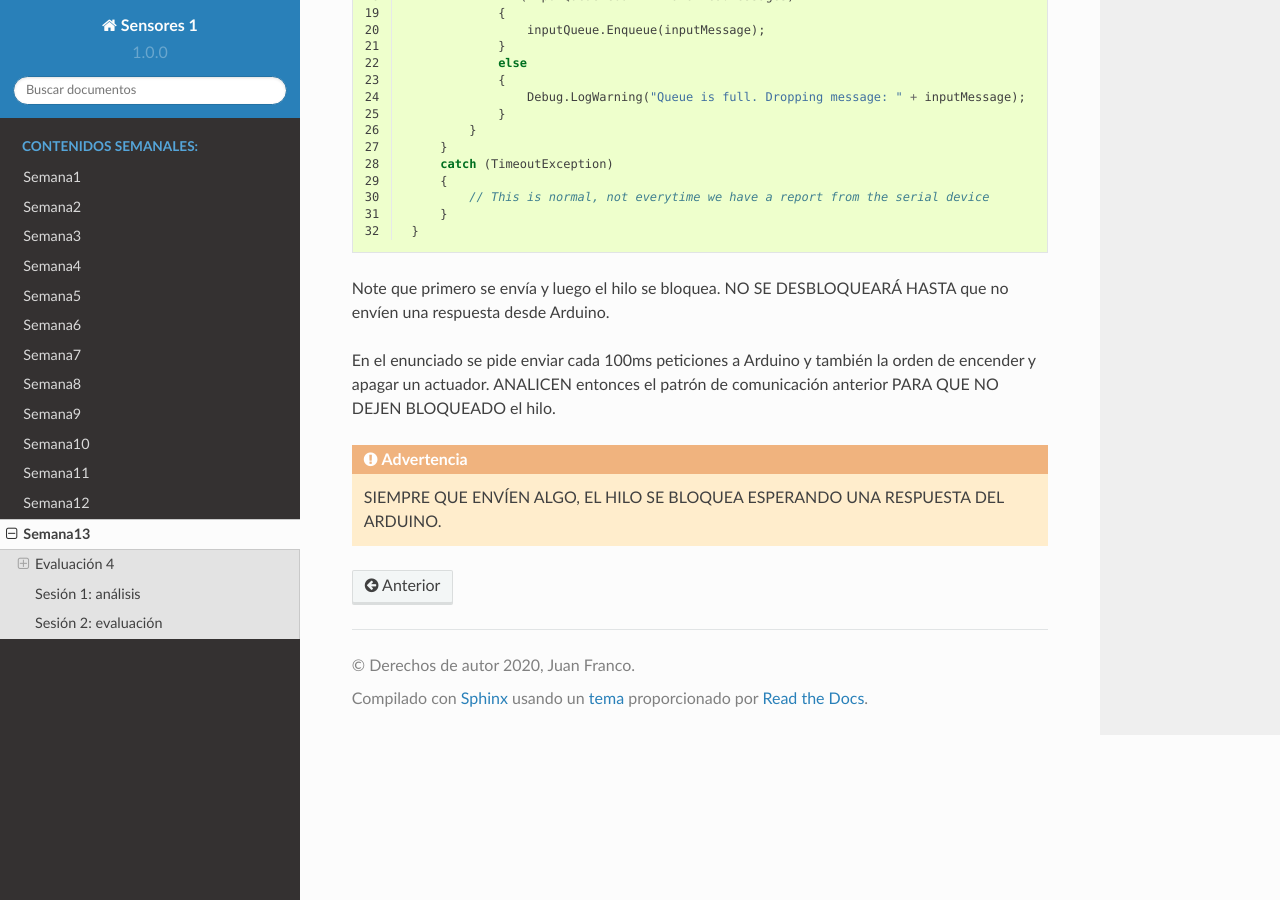
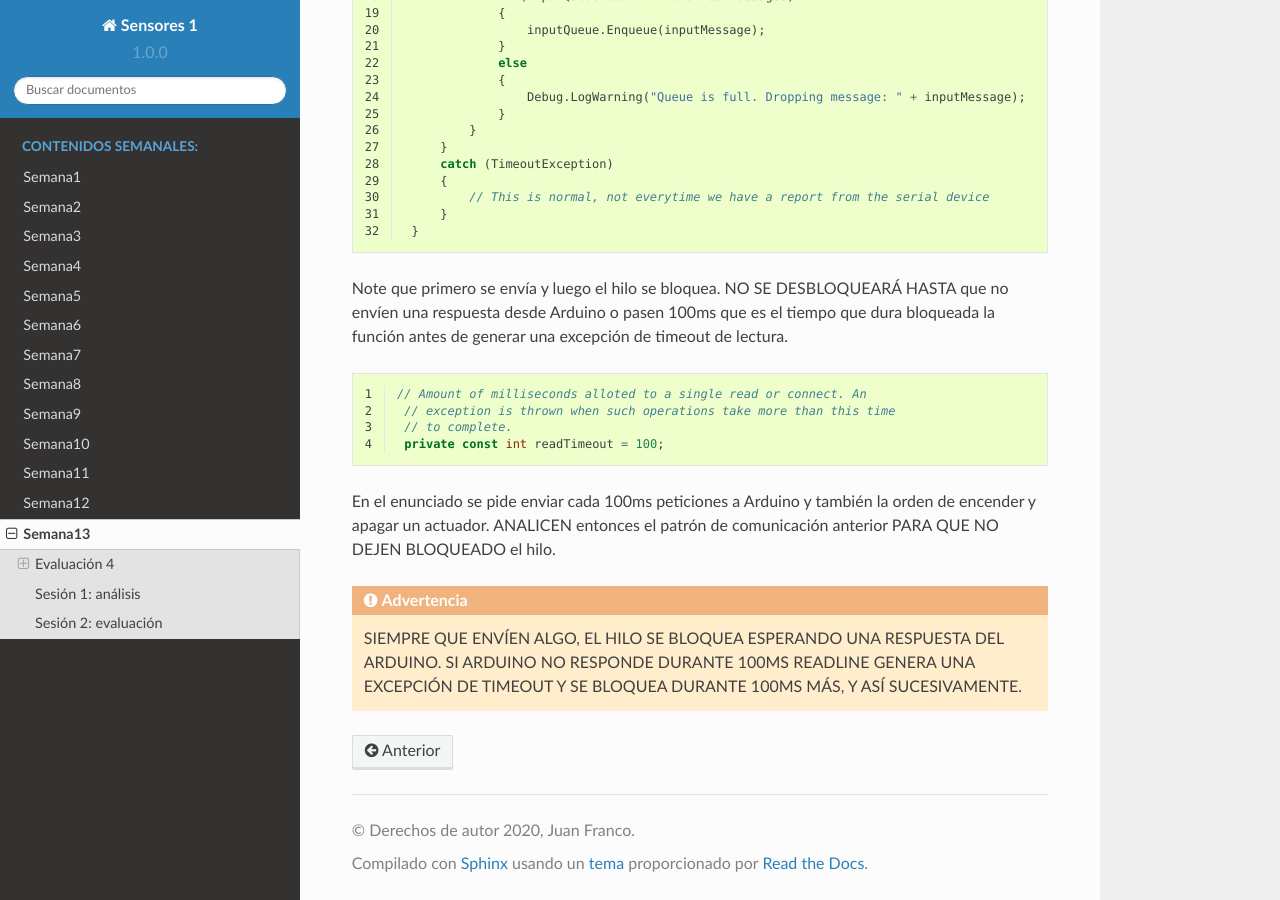
Before and after one commit to juanferfranco/sensores1, a Sphinx documentation site: the page built from docs/_semana13/semana13.rst, in a window 1280 px wide and 900 px high, scrolled down 12443 px. Built offline with Sphinx 7.4.7 and the Read the Docs theme 2.0.0, drawn with Linux system fonts in a browser that asks for light colours.

Commit message:
update week 13

```diff
--- a/docs/_semana13/semana13.rst
+++ b/docs/_semana13/semana13.rst
@@ -590,7 +590,17 @@ MUY IMPORTANTE lo que vimos hoy para el parcial:
     }
 
 Note que primero se envía y luego el hilo se bloquea. NO SE DESBLOQUEARÁ HASTA que no envíen
-una respuesta desde Arduino.
+una respuesta desde Arduino o pasen 100ms que es el tiempo que dura bloqueada la función
+antes de generar una excepción de timeout de lectura.
+
+.. code-block:: csharp
+   :lineno-start: 1
+
+   // Amount of milliseconds alloted to a single read or connect. An
+    // exception is thrown when such operations take more than this time
+    // to complete.
+    private const int readTimeout = 100;
+
 
 En el enunciado se pide enviar cada 100ms peticiones a Arduino y también la orden de encender
 y apagar un actuador. ANALICEN entonces el patrón de comunicación anterior PARA QUE NO DEJEN
@@ -598,4 +608,6 @@ BLOQUEADO el hilo.
 
 .. warning::
 
-   SIEMPRE QUE ENVÍEN ALGO, EL HILO SE BLOQUEA ESPERANDO UNA RESPUESTA DEL ARDUINO.
+   SIEMPRE QUE ENVÍEN ALGO, EL HILO SE BLOQUEA ESPERANDO UNA RESPUESTA DEL ARDUINO. SI
+   ARDUINO NO RESPONDE DURANTE 100MS READLINE GENERA UNA EXCEPCIÓN DE TIMEOUT Y SE BLOQUEA
+   DURANTE 100MS MÁS, Y ASÍ SUCESIVAMENTE.
```
